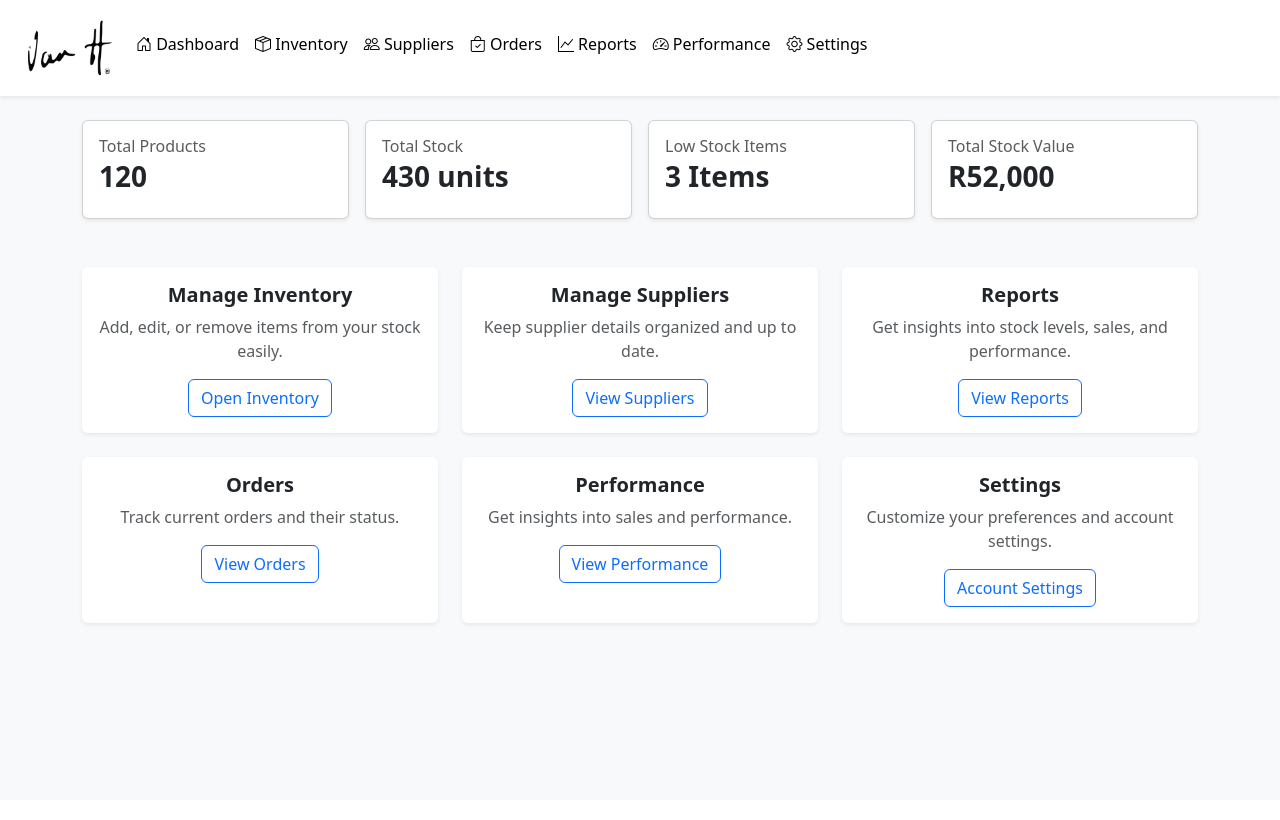
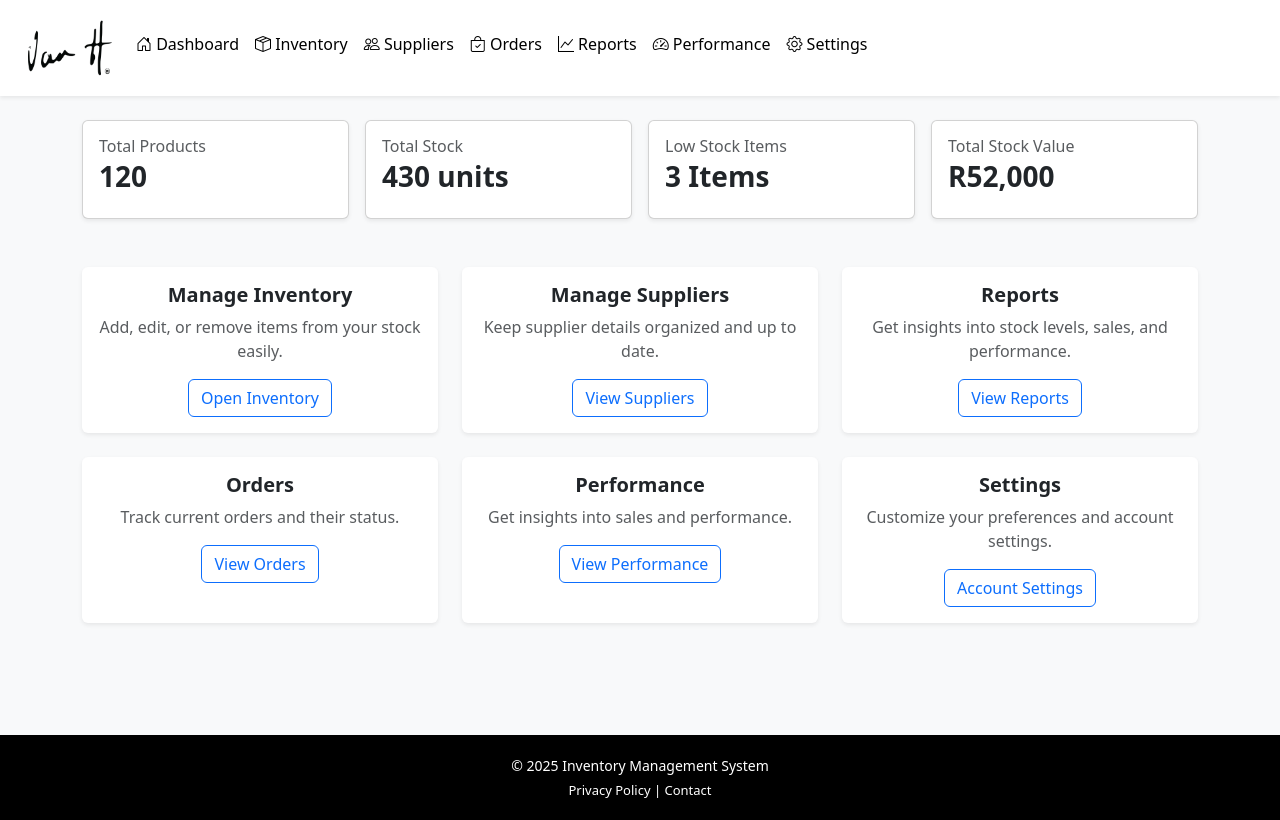
Before and after one commit to gitmatt69/Group12, a Flask app: page / in a window 1280 px wide. Before the commit the page ends 626 px from the top, so only its background shows below. Run offline with Flask 3, Linux system fonts and the light colour scheme.

Commit message:
added a basic footer

```diff
--- a/static/style.css
+++ b/static/style.css
@@ -29,7 +29,36 @@ body{
   margin: 0;
 }
 
-/* #sidebar{
+.navbar{
+  background-color: var(--navbar-colour) !important;
+  box-shadow: none;
+}
+.navbar .navbar-brand,
+.navbar .nav-link{
+  color: var(--nav-text) !important;
+}
+.navbar .nav-link:hover,
+.navbar .nav-link:focus{
+  color: #042428 !important;
+}
+
+html, body {
+    height: 100%;
+    margin: 0;
+}
+
+body {
+    display: flex;
+    flex-direction: column;
+}
+
+footer {
+    margin-top: auto;
+}
+
+
+/* Sidebar styles - currently not in use
+  #sidebar{
     width: var(--sidebar-width);
     background: var(--sidebar-bg);
     color: #fff;
@@ -49,16 +78,3 @@ body{
   background: rgba(255,255,255,0.04);
   border-radius: 4px;
 } */
-
-.navbar{
-  background-color: var(--navbar-colour) !important;
-  box-shadow: none;
-}
-.navbar .navbar-brand,
-.navbar .nav-link{
-  color: var(--nav-text) !important;
-}
-.navbar .nav-link:hover,
-.navbar .nav-link:focus{
-  color: #042428 !important;
-}
--- a/templates/index.html
+++ b/templates/index.html
@@ -164,6 +164,13 @@
    </div>
   </div>
  </div>
+ <footer style="background:#000000; padding:20px 0; text-align:center; margin-top:40px;">
+    <p style="margin:0; font-size:14px; color:white;">© 2025 Inventory Management System</p>
+    <p style="margin:5px 0 0 0; font-size:13px; color:white;">
+        <a href="#" style="text-decoration:none; color:white;">Privacy Policy</a> |
+        <a href="#" style="text-decoration:none; color:white;">Contact</a>
+    </p>
+ </footer>
 
   <script src="https://cdn.jsdelivr.net/npm/bootstrap@5.3.0/dist/js/bootstrap.bundle.min.js"></script>
 </body>
```
